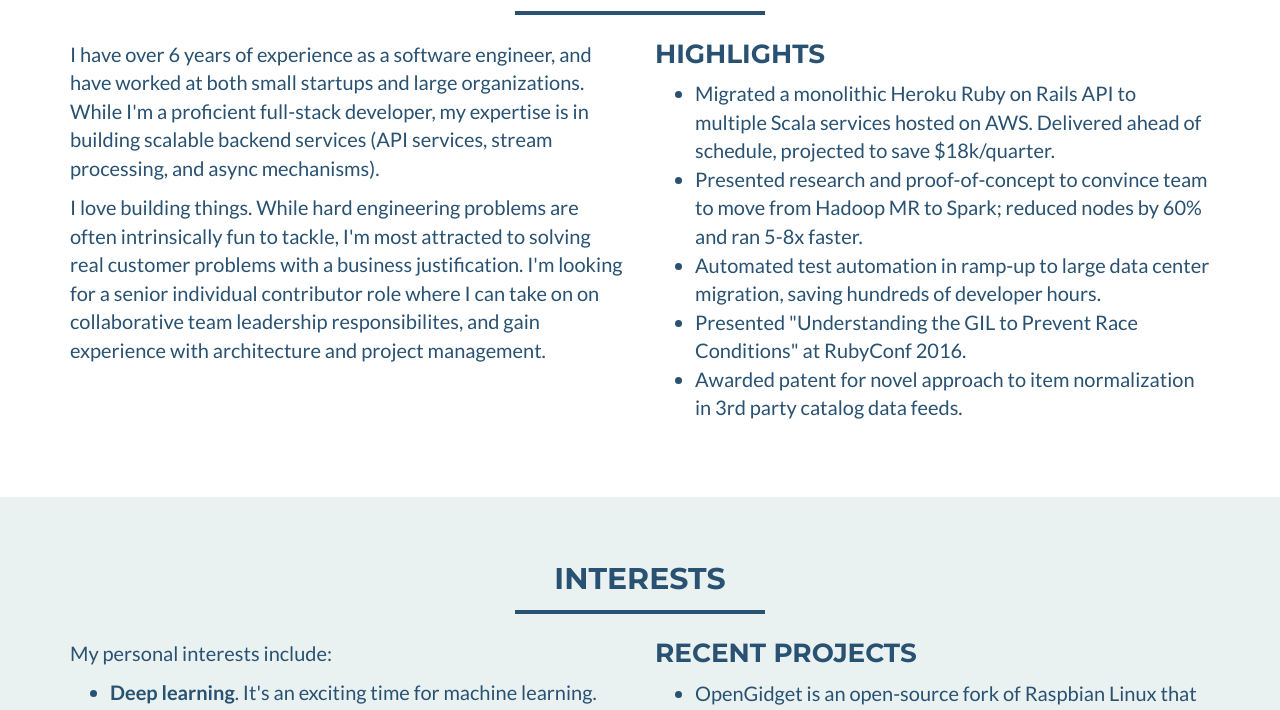
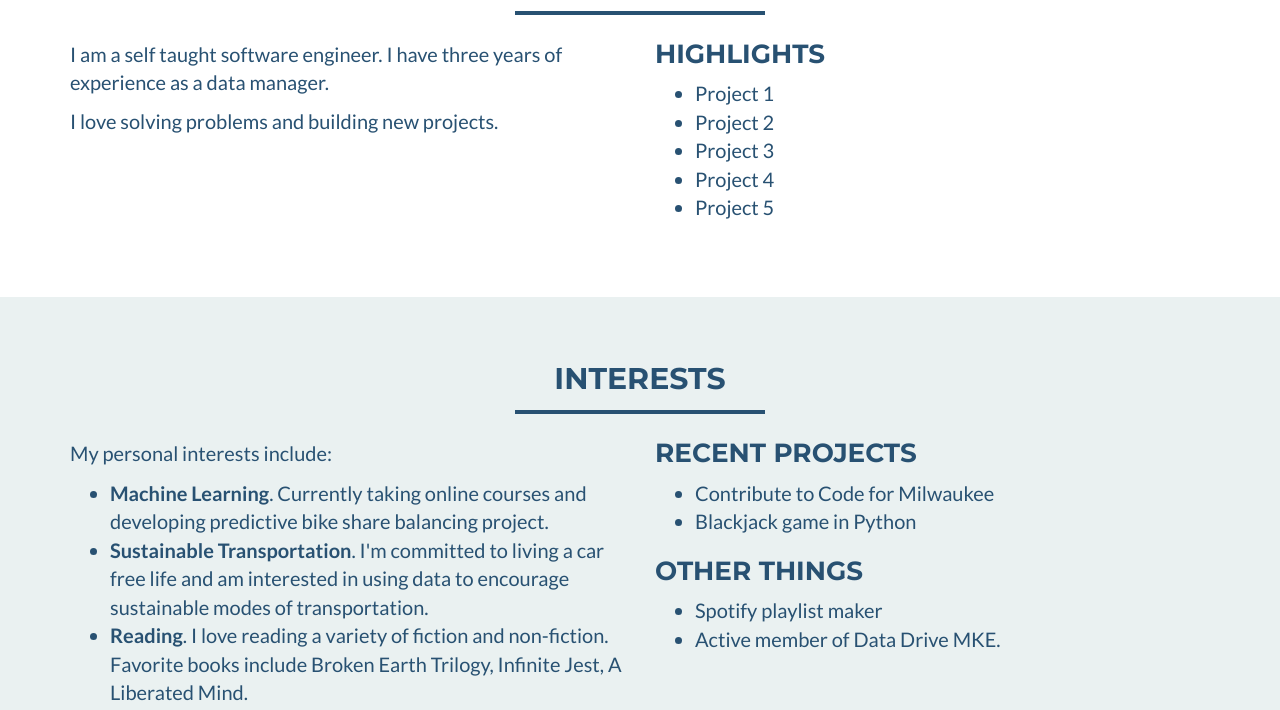
Before and after one commit to Lukeicenogle/lukeicenogle.github.io, a plain HTML site: page index.html in a window 1280 px wide. Shown: the part 470-1180 px from the top of the page. Drawn offline with nearby package versions, Linux system fonts and the light colour scheme; a script that the page names is missing.

Commit message:
commit on 'master'

```diff
--- a/index.html
+++ b/index.html
@@ -45,11 +45,9 @@
                </button>
                <a class="navbar-brand" href="#page-top">Luke Icenogle</a>
 
-               <a href="https://www.linkedin.com/in/cgroom/" class="btn-social btn-outline"><i class="fa fa-fw fa-linkedin"></i></a>
+               <a href="https://www.linkedin.com/in/lukeicenogle/" class="btn-social btn-outline"><i class="fa fa-fw fa-linkedin"></i></a>
 
-               <a href="https://medium.com/@cgroom" class="btn-social btn-outline"><i class="fa fa-fw fa-medium"></i></a>
-
-               <a href="https://twitter.com/chuck_groom" class="btn-social btn-outline"><i class="fa fa-fw fa-twitter"></i></a>
+               <a href="https://twitter.com/icesnoggles" class="btn-social btn-outline"><i class="fa fa-fw fa-twitter"></i></a>
 
            </div>
 
@@ -81,9 +79,9 @@
                 <div class="col-lg-12">
                     <img class="profile-img" src="img/profile.png" alt="Edwin E. Exemplar">
                     <div class="intro-text">
-                        <span class="name">Edwin E. Exemplar</span>
+                        <span class="name">Luke Icenogle</span>
                         <hr>
-                        <span class="skills">Senior Software Engineer in Seattle, WA (Fictitious)</span>
+                        <span class="skills">Self Taught Software Engineer</span>
                     </div>
                 </div>
             </div>
@@ -101,36 +99,27 @@
     <div class="row">
 	    <div class="col-sm-6">
     		<p>
-            I have over 6 years of experience as a software engineer, and have worked
-            at both small startups and large organizations. While I'm a proficient full-stack
-            developer, my expertise is in building scalable backend services (API services, stream processing,
-            and async mechanisms).
+            I am a self taught software engineer. I have three years of experience as a data manager.
         </p>
         <p>
-           I love building things.
-           While hard engineering problems are often intrinsically fun to tackle,
-           I'm most attracted to solving real customer problems with a business justification.
-           I'm looking for a senior individual contributor role where I can take on on collaborative
-           team leadership responsibilites, and gain experience with
-           architecture and project management.
+           I love solving problems and building new projects.
         </p>
       </div>
 	    <div class="col-sm-6">
 		    <h3 style="margin-top:0;">Highlights</h3>
 		    <ul>
     			<li>
-            Migrated a monolithic Heroku Ruby on Rails API to multiple Scala
-            services hosted on AWS. Delivered ahead of schedule, projected to save $18k/quarter.
+            Project 1
     			</li>
           <li>
-            Presented research and proof-of-concept to convince team to move from Hadoop MR to Spark; reduced nodes by 60% and ran 5-8x faster.
+            Project 2
           <li>
-            Automated test automation in ramp-up to large data center migration, saving hundreds of developer hours.
+            Project 3
     			<li>
-            Presented "Understanding the GIL to Prevent Race Conditions" at RubyConf 2016.
+            Project 4
     			</li>
     			<li>
-            Awarded patent for novel approach to item normalization in 3rd party catalog data feeds.
+            Project 5
     			</li>
 		    </ul>
 	    </div>
@@ -153,15 +142,13 @@
         </p>
 			<ul>
 			  <li>
-				 <b>Deep learning</b>. It's an exciting time for machine learning. I'm working through several online classes, and swap articles with collegues.
+				 <b>Machine Learning</b>. Currently taking online courses and developing predictive bike share balancing project.
 			  </li>
 			  <li>
-				  <b>RC Planes and Boats</b>. I've been an enthusiastic hobbiest since I was a teenager - but only as an adult am I able to afford the higher-quality
-          devices. I like to modify existing kits to improve speed, and add instrumentation.
+				  <b>Sustainable Transportation</b>. I'm committed to living a car free life and am interested in using data to encourage sustainable modes of transportation.
 			  </li>
 			  <li>
-				  <b>Mountaineering</b>. I live in the Pacific Northwest, home of some of the greatest mountains and trails in the country. I enjoy spending weekends
-          on scrambles and getting lost in the woods.
+				  <b>Reading</b>. I love reading a variety of fiction and non-fiction. Favorite books include Broken Earth Trilogy, Infinite Jest, A Liberated Mind.
       </li>
 			</ul>
 		</div>
@@ -169,20 +156,19 @@
       <h3 style="margin-top:0">Recent Projects</h3>
 		  <ul>
   			<li>
-          OpenGidget is an open-source fork of Raspbian Linux that makes it easier to auto-provision a headless Raspberry PI,
-          get it onto your WiFi network, and deploy simple Python and Ruby scripts that run at startup - all without needing to plug in a keyboard/monitor.
+          Contribute to Code for Milwaukee
     		</li>
   			<li>
-          My Medium blog covers my ongoing attempts to instrument and automate everything in my house.
+          Blackjack game in Python
   			</li>
   		    </ul>
   		    <h3>Other Things</h3>
   		    <ul>
   			<li>
-           Volunteer at Boys and Girls club (since 2008)
+           Spotify playlist maker
   			</li>
   			<li>
-  			  Active member of The Seattle Ruby on Rails Developers Meetup Group.
+  		   Active member of Data Drive MKE.
   			</li>
 		   </ul>
       </div>
@@ -247,7 +233,7 @@
             <div class="container">
                 <div class="row">
                     <div class="col-lg-12">
-                        Copyright &copy; Edwin E. Exemplar 2020
+                        Copyright &copy; Luke Icenogle 2020
                     </div>
                 </div>
             </div>
```
Also changed, not shown: profile.JPG (added).
